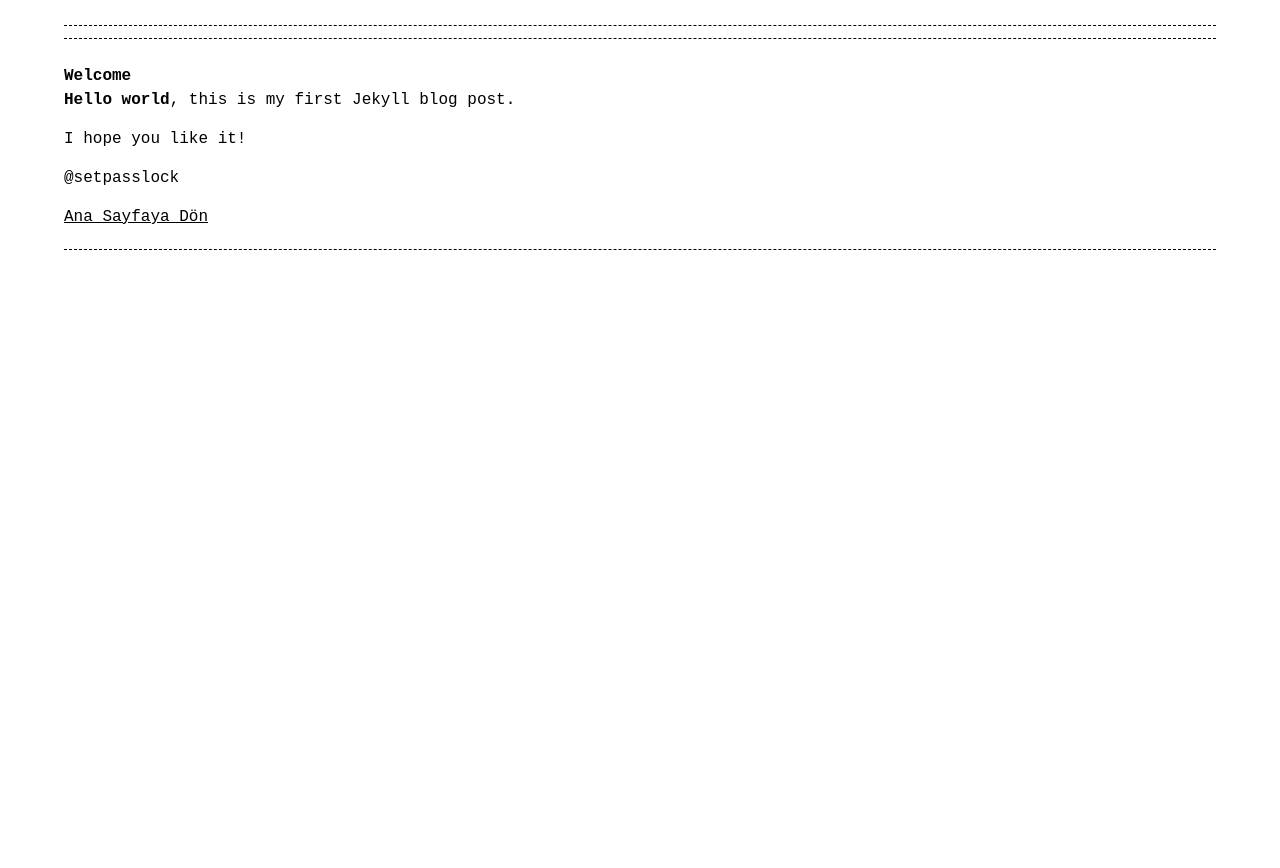
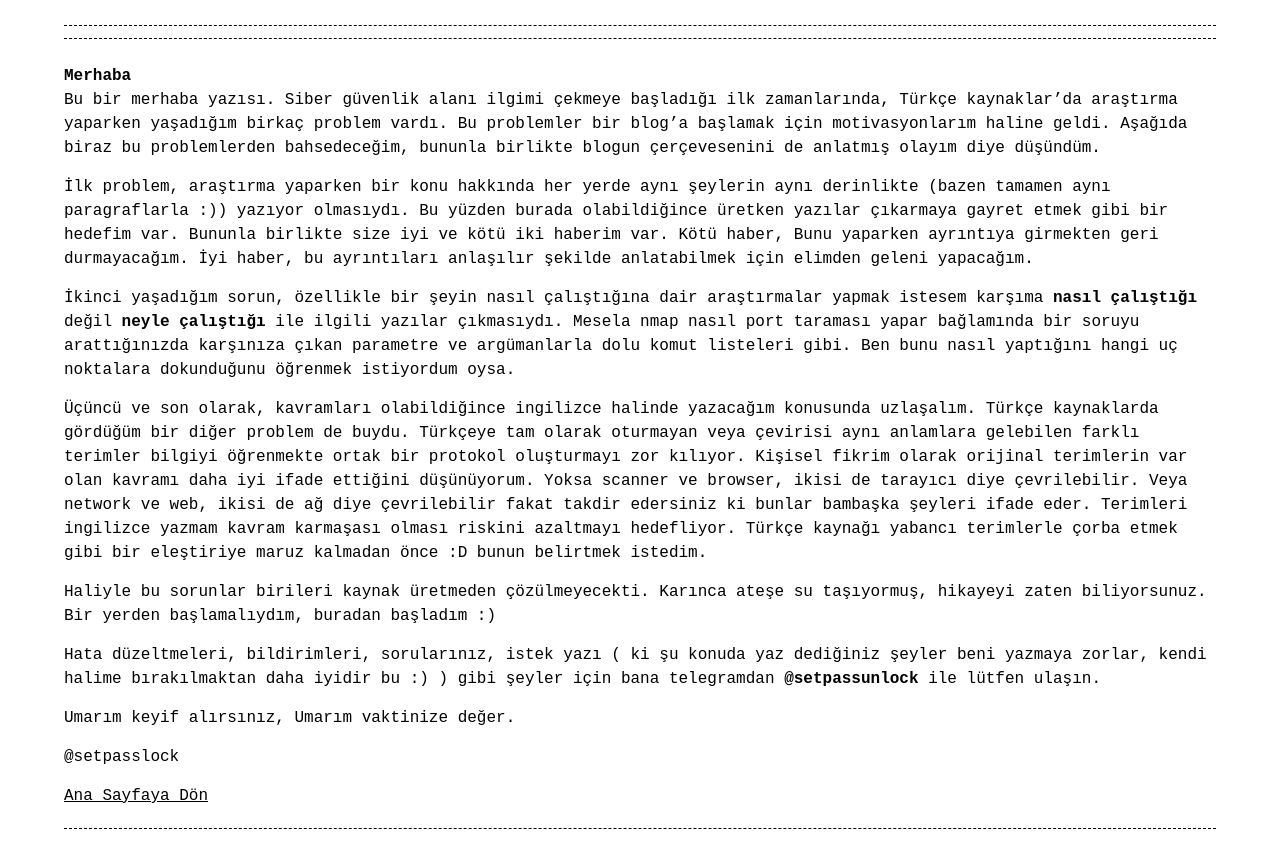
Before and after one commit to setpasslock/setpasslock.github.io, a Jekyll site: the page built from _posts/2023-08-28-hello.md, in a window 1280 px wide. Shown: the top 868 px of the page. Built offline with Jekyll 4.4.1, drawn with Linux system fonts in a browser that asks for light colours.

Commit message:
Update 2023-08-28-hello.md

```diff
--- a/_posts/2023-08-28-hello.md
+++ b/_posts/2023-08-28-hello.md
@@ -1,10 +1,21 @@
 ---
 layout: post
-title:  "Hello Github Blog"
+title:  "README.txt"
 ---
 
-# Welcome
+# Merhaba
 
-**Hello world**, this is my first Jekyll blog post.
+Bu bir merhaba yazısı. Siber güvenlik alanı ilgimi çekmeye başladığı ilk zamanlarında, Türkçe kaynaklar'da araştırma yaparken yaşadığım birkaç problem vardı. Bu problemler bir blog'a başlamak için motivasyonlarım haline geldi. Aşağıda biraz bu problemlerden bahsedeceğim, bununla birlikte blogun çerçevesenini de anlatmış olayım diye düşündüm.
 
-I hope you like it!
+İlk problem, araştırma yaparken bir konu hakkında her yerde aynı şeylerin aynı derinlikte (bazen tamamen aynı paragraflarla :)) yazıyor olmasıydı. Bu yüzden burada olabildiğince üretken yazılar çıkarmaya gayret etmek gibi bir hedefim var. Bununla birlikte size iyi ve kötü iki haberim var. Kötü haber, Bunu yaparken ayrıntıya girmekten geri durmayacağım. İyi haber, bu ayrıntıları anlaşılır şekilde anlatabilmek için elimden geleni yapacağım.
+
+İkinci yaşadığım sorun, özellikle bir şeyin nasıl çalıştığına dair araştırmalar yapmak istesem karşıma **nasıl çalıştığı** değil **neyle çalıştığı** ile ilgili yazılar çıkmasıydı. Mesela nmap nasıl port taraması yapar bağlamında bir soruyu arattığınızda karşınıza çıkan parametre ve argümanlarla dolu komut listeleri gibi. Ben bunu nasıl yaptığını hangi uç noktalara dokunduğunu öğrenmek istiyordum oysa.
+
+Üçüncü ve son olarak, kavramları olabildiğince ingilizce halinde yazacağım konusunda uzlaşalım. Türkçe kaynaklarda gördüğüm bir diğer problem de buydu. Türkçeye tam olarak oturmayan veya çevirisi aynı anlamlara gelebilen farklı terimler bilgiyi öğrenmekte ortak bir protokol oluşturmayı zor kılıyor. Kişisel fikrim olarak orijinal terimlerin var olan kavramı daha iyi ifade ettiğini düşünüyorum. Yoksa scanner ve browser, ikisi de tarayıcı diye çevrilebilir. Veya network ve web, ikisi de ağ diye çevrilebilir fakat takdir edersiniz ki bunlar bambaşka şeyleri ifade eder. Terimleri ingilizce yazmam kavram karmaşası olması riskini azaltmayı hedefliyor. Türkçe kaynağı yabancı terimlerle çorba etmek gibi bir eleştiriye maruz kalmadan önce :D bunun belirtmek istedim.
+
+Haliyle bu sorunlar birileri kaynak üretmeden çözülmeyecekti. Karınca ateşe su taşıyormuş, hikayeyi zaten biliyorsunuz. Bir yerden başlamalıydım, buradan başladım :)
+
+
+Hata düzeltmeleri, bildirimleri, sorularınız, istek yazı ( ki şu konuda yaz dediğiniz şeyler beni yazmaya zorlar, kendi halime bırakılmaktan daha iyidir bu :) ) gibi şeyler için bana telegramdan **@setpassunlock** ile lütfen ulaşın.
+
+Umarım keyif alırsınız, Umarım vaktinize değer.
```
